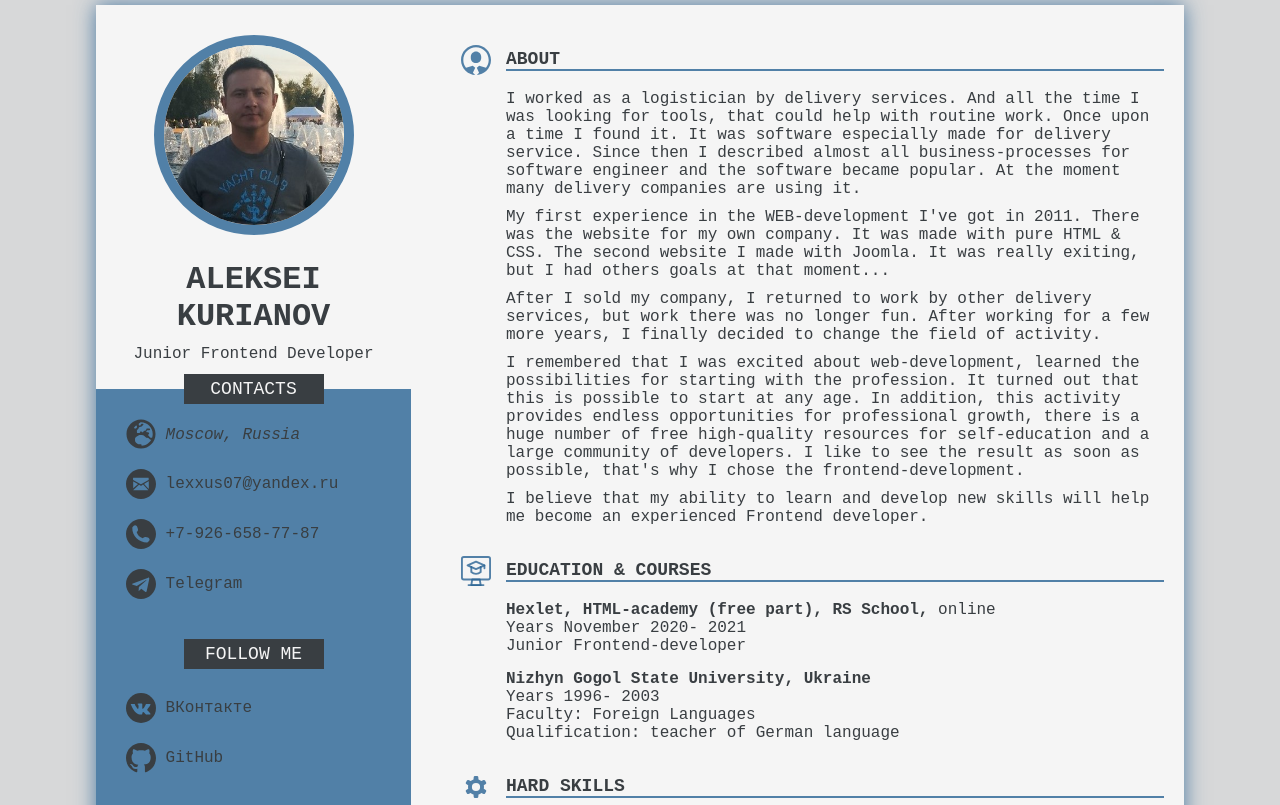
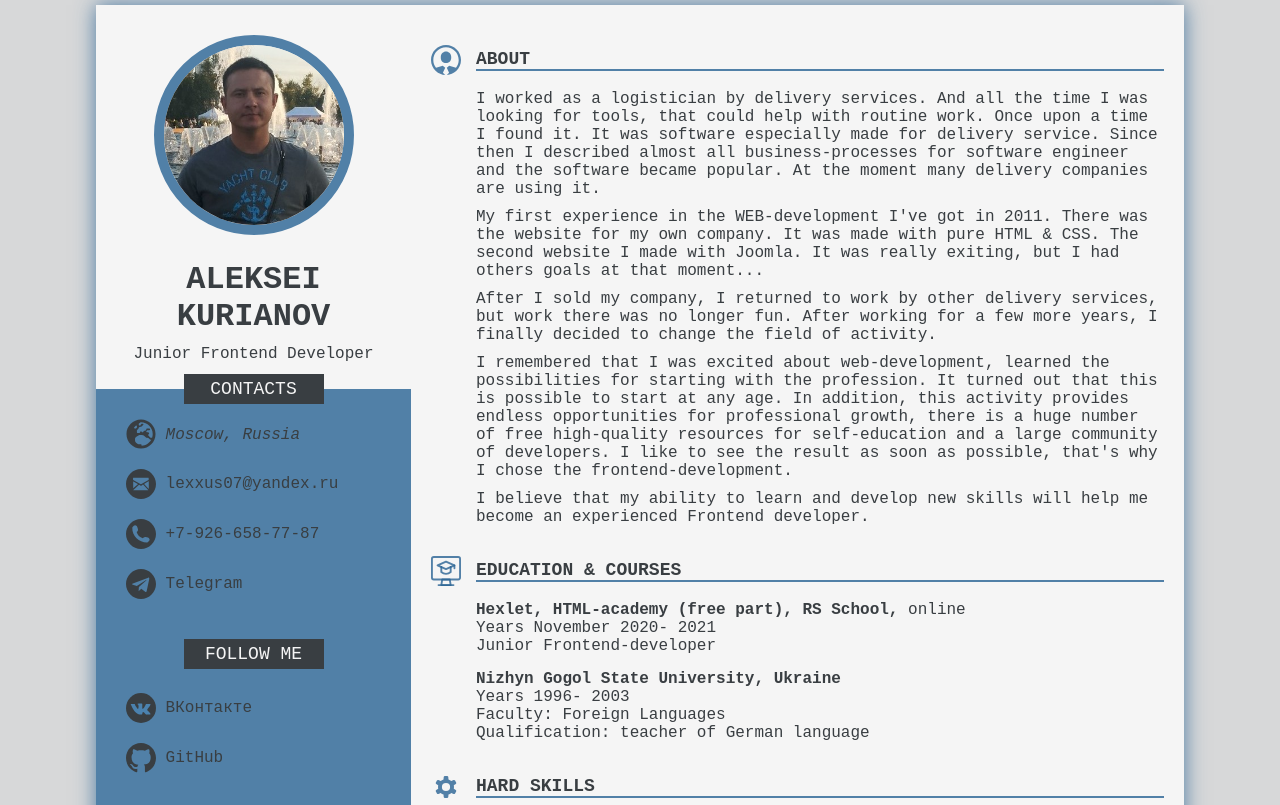
Before and after one commit to AlexKuryanov/rsschool-cv, a plain HTML site: page index.html in a window 1280 px wide. Shown: the top 805 px of the page. Drawn offline with Linux system fonts and the light colour scheme.

Commit message:
fix: remove column gap by main-content

```diff
--- a/style.css
+++ b/style.css
@@ -21,7 +21,6 @@ body {
 
 .main-content {
   display: flex;
-  column-gap: 30px;
 }
 
 /* Left column starts*/
```
